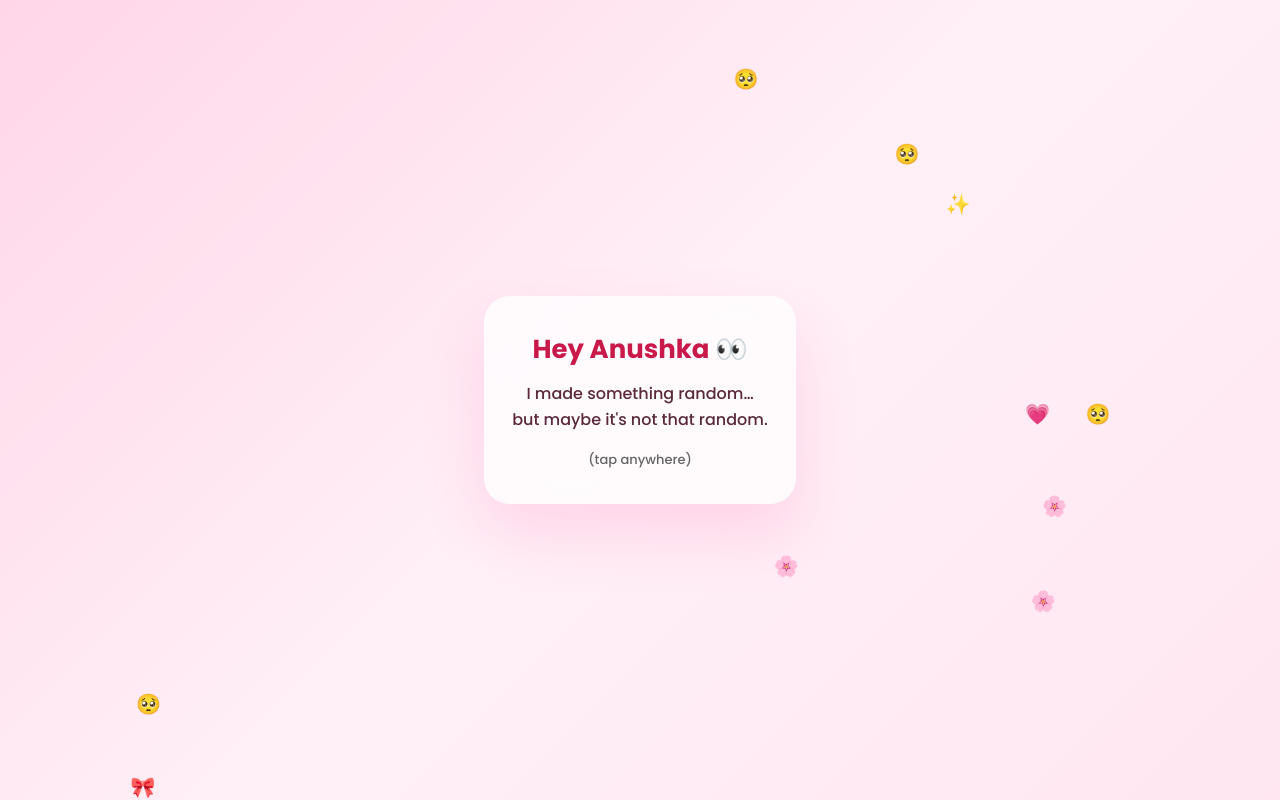
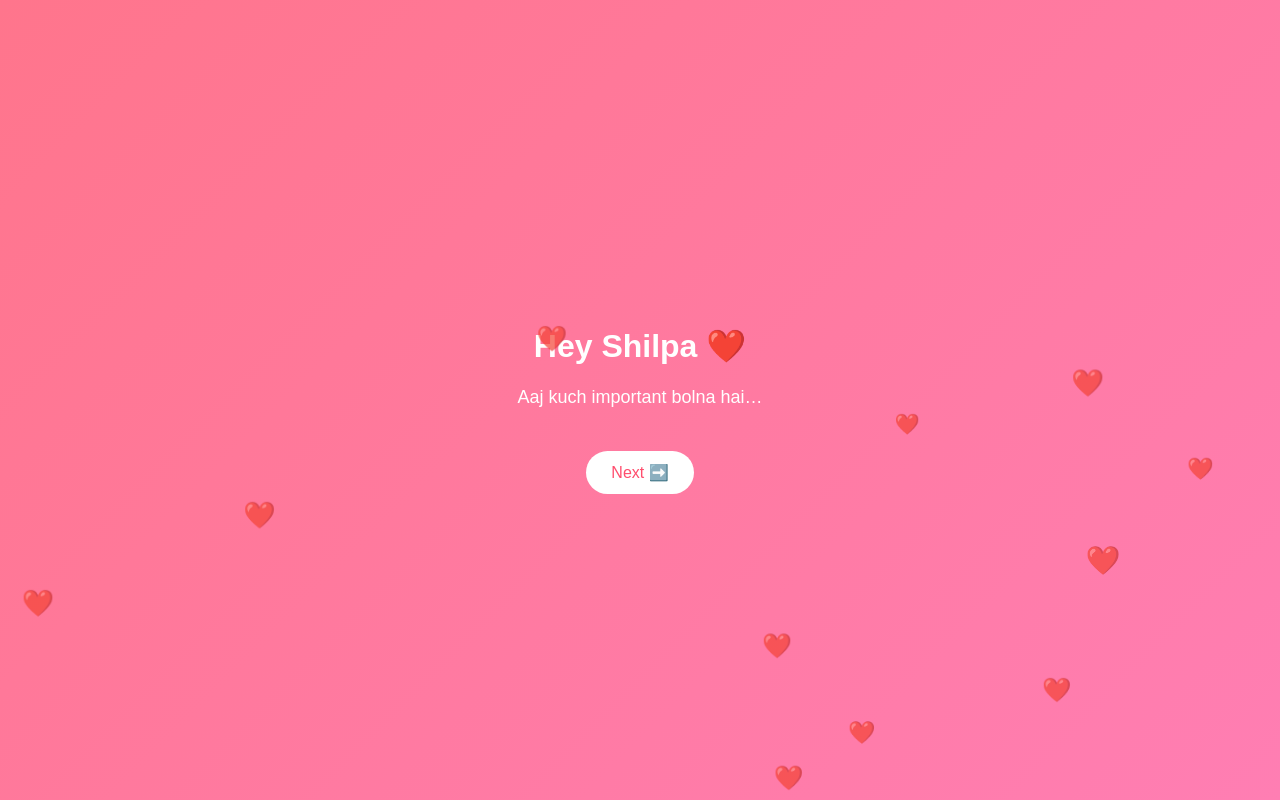
Before and after one commit to safat1426-arch/Anu, a plain HTML site: page index.html in a window 1280 px wide. Drawn offline with Linux system fonts and the light colour scheme.

Commit message:
Add files via upload

```diff
--- a/index.html
+++ b/index.html
@@ -3,172 +3,170 @@
 <head>
 <meta charset="UTF-8">
 <meta name="viewport" content="width=device-width, initial-scale=1.0">
-<title>For Anushka 💗</title>
+<title>For Shilpa ❤️</title>
 
 <style>
-@import url('https://fonts.googleapis.com/css2?family=Poppins:wght@300;500;700&display=swap');
-
-*{margin:0;padding:0;box-sizing:border-box;font-family:'Poppins',sans-serif}
-
-body{
-  background:linear-gradient(135deg,#ffd6e8,#fff0f7,#ffe6f0);
-  overflow:hidden;
+body {
+  margin: 0;
+  padding: 0;
+  font-family: 'Poppins', sans-serif;
+  background: linear-gradient(135deg, #ff758c, #ff7eb3);
+  color: white;
+  text-align: center;
+  overflow: hidden;
 }
 
-.page{
-  position:absolute;
-  inset:0;
-  display:none;
-  align-items:center;
-  justify-content:center;
-  text-align:center;
-  padding:24px;
-}
-.page.active{display:flex}
-
-.card{
-  background:rgba(255,255,255,0.75);
-  backdrop-filter:blur(14px);
-  border-radius:26px;
-  padding:34px 28px;
-  max-width:380px;
-  box-shadow:0 30px 60px rgba(255,105,180,.2);
+.container {
+  position: relative;
+  top: 50%;
+  transform: translateY(-50%);
+  padding: 20px;
 }
 
-h1{font-size:26px;color:#c9184a;margin-bottom:12px}
-p{font-size:16px;color:#5a2a3c;line-height:1.6}
-
-.tap{
-  margin-top:18px;
-  font-size:13px;
-  opacity:.6;
+h1 {
+  font-size: 32px;
 }
 
-.big{
-  font-size:30px;
-  font-weight:700;
-  color:#b0004e;
+p {
+  font-size: 18px;
+  margin-top: 15px;
 }
 
-/* floating emojis */
-.float{
-  position:fixed;
-  bottom:-20px;
-  font-size:20px;
-  animation:floatUp linear forwards;
+button {
+  margin-top: 25px;
+  padding: 12px 25px;
+  border: none;
+  border-radius: 25px;
+  background: white;
+  color: #ff4d6d;
+  font-size: 16px;
+  cursor: pointer;
 }
-@keyframes floatUp{
-  from{transform:translateY(0)}
-  to{transform:translateY(-120vh)}
+
+.page {
+  display: none;
+}
+
+.active {
+  display: block;
+}
+
+/* floating hearts */
+.heart {
+  position: absolute;
+  color: rgba(255,255,255,0.7);
+  animation: float 6s linear infinite;
+}
+
+@keyframes float {
+  0% {transform: translateY(100vh);}
+  100% {transform: translateY(-10vh);}
 }
 </style>
 </head>
 
-<body onclick="nextPage()">
+<body>
 
-<audio id="music" loop playsinline>
+<!-- MUSIC -->
+<audio id="music" loop>
   <source src="music.mp3" type="audio/mpeg">
 </audio>
 
+<div class="container">
+
   <!-- PAGE 1 -->
   <div class="page active">
-  <div class="card">
-    <h1>Hey Anushka 👀</h1>
-    <p>I made something random…<br>but maybe it's not that random.</p>
-    <div class="tap">(tap anywhere)</div>
-  </div>
+    <h1>Hey Shilpa ❤️</h1>
+    <p>Aaj kuch important bolna hai…</p>
+    <button onclick="nextPage()">Next ➡️</button>
   </div>
 
   <!-- PAGE 2 -->
   <div class="page">
-  <div class="card">
-    <p>I don't know when it started…<br>but talking to you just feels different.</p>
-  </div>
+    <p>Tu Dilli wali hai… full attitude 😏</p>
+    <p>Par kya karu… dil wahi atak gaya ❤️</p>
+    <button onclick="nextPage()">Next ➡️</button>
   </div>
 
   <!-- PAGE 3 -->
   <div class="page">
-  <div class="card">
-    <p>
-      Maybe it's your smile,<br>
-      maybe it's your vibe…<br>
-      or maybe I'm just getting a little too attached 😌
-    </p>
-  </div>
+    <p>Haan hum ladte bahut hai…</p>
+    <p>Par sach ye hai… farak bhi sabse zyada tujhse hi padta hai 🥺</p>
+    <button onclick="nextPage()">Next ➡️</button>
   </div>
 
-<!-- PAGE 4 (FUNNY) -->
+  <!-- PAGE 4 -->
   <div class="page">
-  <div class="card">
-    <p>
-      Okay wait… serious baat baad me 😭<br><br>
-      how are you this cute??<br>
-      illegal hona chahiye ye 🥲
-    </p>
-  </div>
+    <p>Dekho Shilpa… ladai habit ho sakti hai</p>
+    <p>Par tu meri choice hai ❤️</p>
+    <button onclick="nextPage()">Next ➡️</button>
   </div>
 
   <!-- PAGE 5 -->
   <div class="page">
-  <div class="card">
-    <p>
-      I tried to ignore it…<br><br>
-      but har baar tera naam aata hai,<br>
-      toh stupid si smile aa jaati hai 😭
-    </p>
-  </div>
+    <p>Mujhe perfect relationship nahi chahiye…</p>
+    <p>Mujhe tu chahiye -- thodi pagal, thodi gusse wali 😌</p>
+    <button onclick="nextPage()">Next ➡️</button>
   </div>
 
   <!-- PAGE 6 -->
   <div class="page">
-  <div class="card">
-    <p>
-      I don't wanna rush anything…<br>
-      but I do wanna say this --<br><br>
-      <strong>I like you ❤️</strong>
-    </p>
-  </div>
+    <p>Tu gussa hoti hai na… tab bhi cute lagti hai 😭</p>
+    <p>Bas main thoda stupid hu… manaana seekh raha hu ❤️</p>
+    <button onclick="nextPage()">Next ➡️</button>
   </div>
 
   <!-- PAGE 7 FINAL -->
   <div class="page">
-  <div class="card">
-    <div class="big">Ma timilai maya garchu ❤️</div>
-    <p style="margin-top:10px;">-- Luvv</p>
+    <h1>Final baat… 💌</h1>
+    <p>Main tujhe lose nahi karna chahta…</p>
+    <p>Chahe hum kitna bhi ladein… end me mujhe tu hi chahiye ❤️</p>
+    <p>Tu meri habit nahi… meri aadat ban chuki hai ❤️</p>
+
+    <h2 style="margin-top:25px;">
+      I Love You Shilpa ❤️
+    </h2>
+
+    <p style="margin-top:10px; font-size:14px;">
+      (Aur haan… ye baar baar bolunga 😌)
+    </p>
   </div>
+
 </div>
 
 <script>
-let pages=document.querySelectorAll('.page');
-let current=0;
-let music=document.getElementById('music');
-let started=false;
+let pages = document.querySelectorAll('.page');
+let current = 0;
+let music = document.getElementById("music");
+let started = false;
 
-function nextPage(){
+function nextPage() {
   if(!started){
-    music.volume=0.3;
+    music.volume = 0.3;
     music.play().catch(()=>{});
-    started=true;
+    started = true;
   }
 
-  if(current < pages.length-1){
   pages[current].classList.remove('active');
   current++;
+  if (current < pages.length) {
     pages[current].classList.add('active');
   }
 }
 
-/* floating emojis */
-const emojis=["💗","🎀","✨","🌸","🥺"];
-setInterval(()=>{
-  const e=document.createElement("div");
-  e.className="float";
-  e.innerText=emojis[Math.floor(Math.random()*emojis.length)];
-  e.style.left=Math.random()*100+"vw";
-  e.style.animationDuration=(4+Math.random()*4)+"s";
-  document.body.appendChild(e);
-  setTimeout(()=>e.remove(),8000);
-},500);
+// hearts animation
+setInterval(() => {
+  let heart = document.createElement("div");
+  heart.className = "heart";
+  heart.innerHTML = "❤️";
+  heart.style.left = Math.random() * 100 + "vw";
+  heart.style.fontSize = (Math.random() * 20 + 10) + "px";
+  document.body.appendChild(heart);
+
+  setTimeout(() => {
+    heart.remove();
+  }, 6000);
+}, 300);
 </script>
 
 </body>
```
Lines whose indentation alone changed are shown as unchanged.
